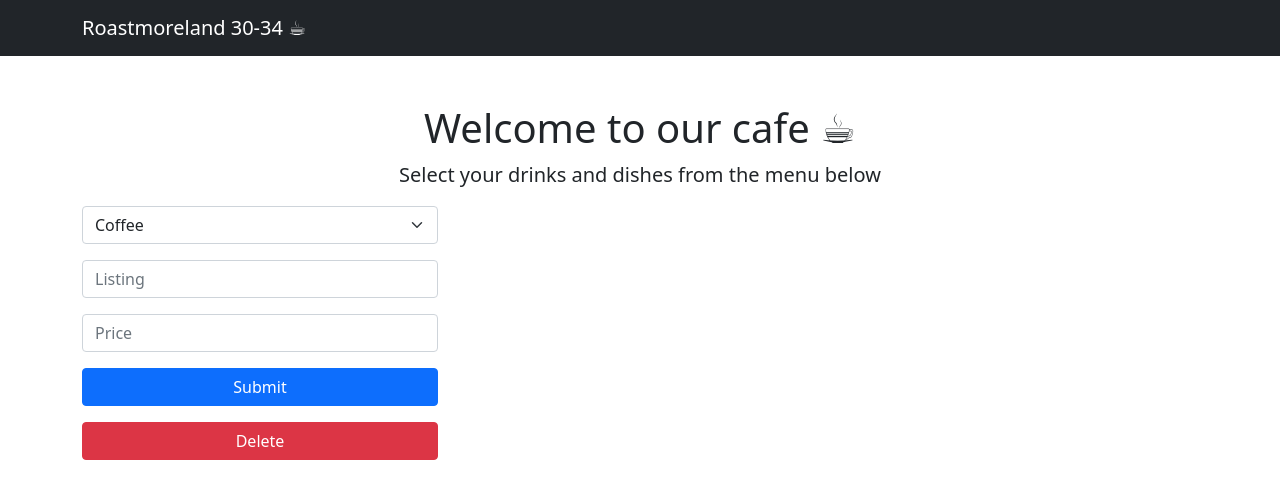
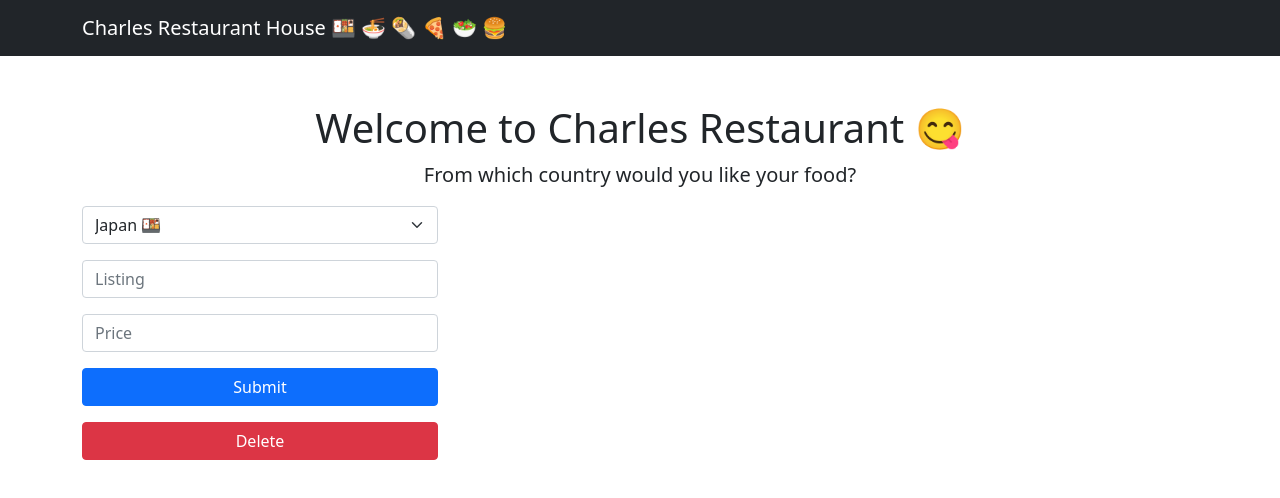
Before and after one commit to Charlesmsrocha/SSP-CA3, a website: page views/index.html in a window 1280 px wide. Drawn offline with nearby package versions, Linux system fonts and the light colour scheme; no server answers.

Commit message:
Adding food options.

```diff
--- a/views/index.html
+++ b/views/index.html
@@ -5,54 +5,42 @@
     <meta name="viewport" content="width=device-width, initial-scale=1, shrink-to-fit=no" />
     <meta name="description" content="" />
     <meta name="author" content="" />
-        <title>Roastmoreland 30-34</title>
+    <title>Charles Restaurant House</title>
     <!-- Favicon-->
     <link rel="icon" type="image/x-icon" href="assets/favicon.ico" />
     <!-- Core theme CSS (includes Bootstrap)-->
     <link href="css/styles.css" rel="stylesheet" />
     <link href="css/style.css" rel="stylesheet" />
-        <script src="https://code.jquery.com/jquery-3.6.1.min.js" integrity="sha256-o88AwQnZB+VDvE9tvIXrMQaPlFFSUTR+nldQm1LuPXQ=" crossorigin="anonymous"></script>
+    <script src="https://code.jquery.com/jquery-3.6.1.min.js"
+        integrity="sha256-o88AwQnZB+VDvE9tvIXrMQaPlFFSUTR+nldQm1LuPXQ=" crossorigin="anonymous"></script>
     <script src="js/table.js"></script>
 </head>
+
 <body>
     <!-- Responsive navbar-->
     <nav class="navbar navbar-expand-lg navbar-dark bg-dark">
         <div class="container">
-                <a class="navbar-brand" href="#">Roastmoreland 30-34 ☕︎</a>
-                <!-- <button class="navbar-toggler" type="button" data-bs-toggle="collapse" data-bs-target="#navbarSupportedContent" aria-controls="navbarSupportedContent" aria-expanded="false" aria-label="Toggle navigation"><span class="navbar-toggler-icon"></span></button>
-                <div class="collapse navbar-collapse" id="navbarSupportedContent">
-                    <ul class="navbar-nav ms-auto mb-2 mb-lg-0">
-                        <li class="nav-item"><a class="nav-link active" aria-current="page" href="#">Home</a></li>
-                        <li class="nav-item"><a class="nav-link" href="#">Link</a></li>
-                        <li class="nav-item dropdown">
-                            <a class="nav-link dropdown-toggle" id="navbarDropdown" href="#" role="button" data-bs-toggle="dropdown" aria-expanded="false">Dropdown</a>
-                            <ul class="dropdown-menu dropdown-menu-end" aria-labelledby="navbarDropdown">
-                                <li><a class="dropdown-item" href="#">Action</a></li>
-                                <li><a class="dropdown-item" href="#">Another action</a></li>
-                                <li><hr class="dropdown-divider" /></li>
-                                <li><a class="dropdown-item" href="#">Something else here</a></li>
-                            </ul>
-                        </li>
-                    </ul> -->
-                </div>
+            <a class="navbar-brand" href="#">Charles Restaurant House &#127857; &#127836; &#127791; &#127829; &#129367;
+                &#127828;</a>
         </div>
     </nav>
     <!-- Page content-->
     <div class="container">
         <div class="text-center mt-5">
-                <h1>Welcome to our cafe ☕︎</h1>
-                <p class="lead">Select your drinks and dishes from the menu below</p>
+            <h1>Welcome to Charles Restaurant &#128523;</h1>
+            <p class="lead">From which country would you like your food?</p>
         </div>
         <div class="row">
             <div id="menu" class="col-lg-4 mb-5 order-1">
                 <form enctype="application/json" action="/post/json" method="post">
                     <div class="form-group">
                         <select class="form-select" name="sec_n">
-                                <option value="0">Coffee</option>
-                                <option value="1">Frappe</option>
-                                <option value="2">Iced Coffee</option>
-                                <option value="3">Tea</option>
-                                <option value="4">Deserts</option>
+                            <option value="0">Japan &#127857;</option>
+                            <option value="1">China &#127836;</option>
+                            <option value="2">Mexico &#127791;</option>
+                            <option value="3">Italy &#127829;</option>
+                            <option value="4">Greece &#129367;</option>
+                            <option value="5">USA &#127828;</option>
                         </select>
                         <input class="form-control mt-3" type="text" name="listing" placeholder="Listing">
                         <input class="form-control mt-3" type="text" name="price" placeholder="Price">
@@ -73,4 +61,5 @@
     <!-- Core theme JS-->
     <script src="js/scripts.js"></script>
 </body>
+
 </html>
```
Also changed, not shown: 1 other file. Lines whose indentation alone changed are shown as unchanged.
